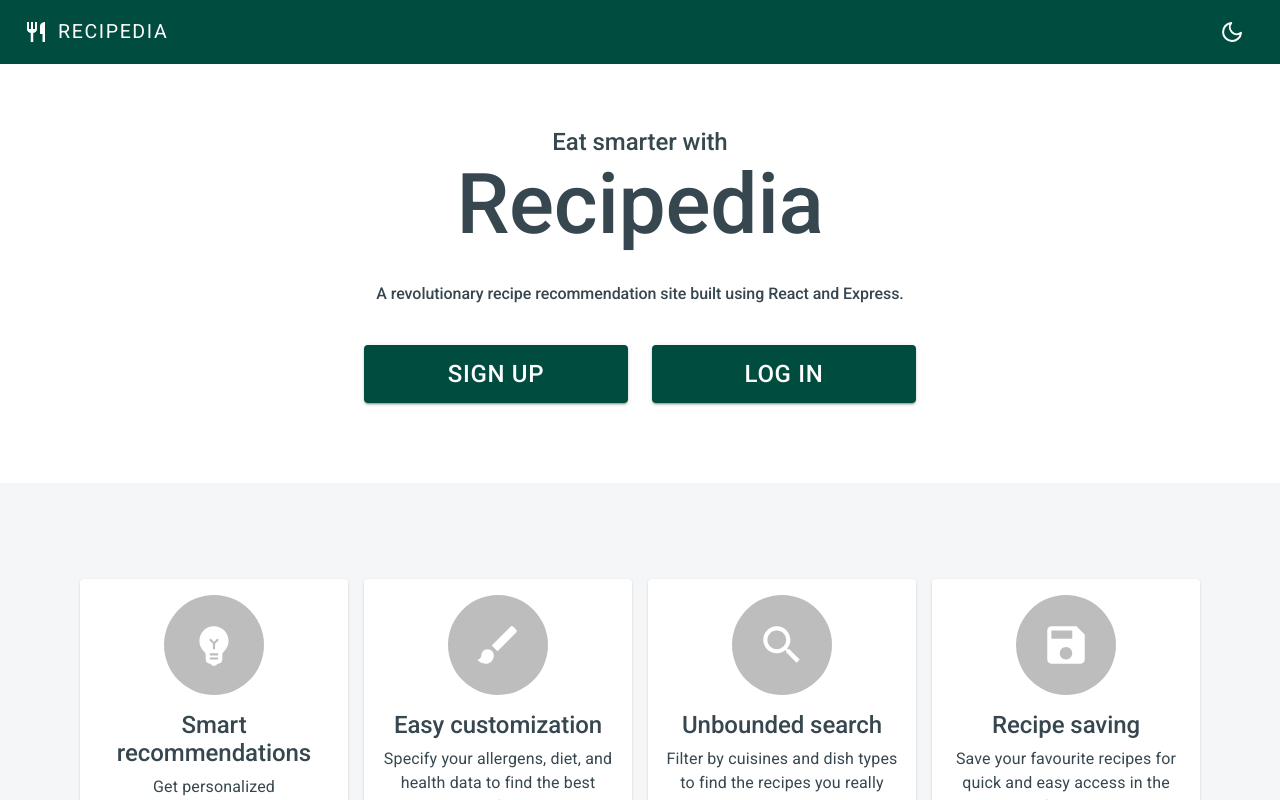
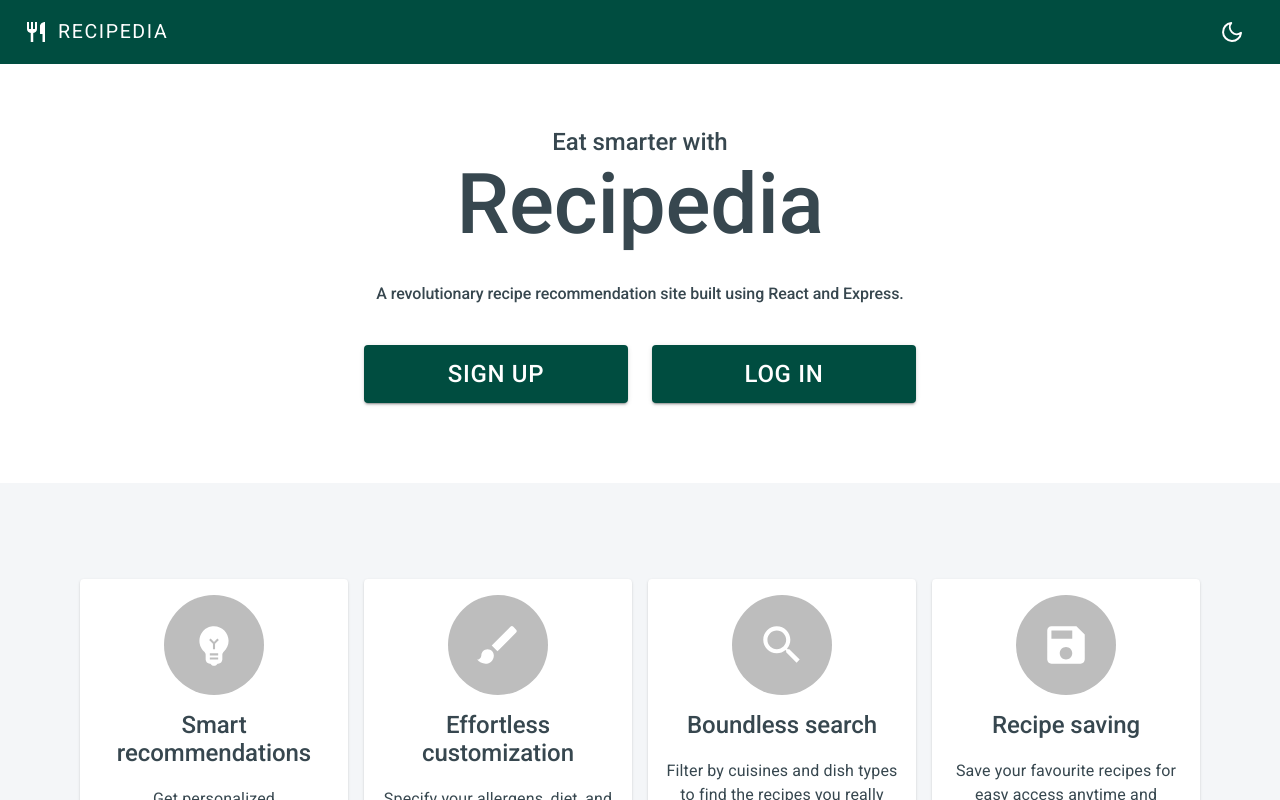
Before and after one commit to W8-Recipedia/Recipedia, a React (Create React App) app in the folder client/: page / in a window 1280 px wide. Built offline with nearby package versions, Linux system fonts and the light colour scheme.

Commit message:
Updates descriptions & adds further styling to cards

```diff
--- a/client/src/pages/landing/index.js
+++ b/client/src/pages/landing/index.js
@@ -58,6 +58,10 @@ const useStyles = makeStyles((theme) => ({
   },
   cardIcons: {
     fontSize: 50,
+  },
+  cardDescriptions: {
+    paddingTop: "12px",
+    textAlign: "center",
   },
   heroContent: {
     backgroundColor: theme.palette.background.paper,
@@ -181,7 +185,7 @@ const LandingView = ({ toggleDarkMode }) => {
                     Smart recommendations
                   </Typography>
 
-                  <Typography align="center">
+                  <Typography className={classes.cardDescriptions}>
                     Get personalized recommendations for your health &amp;
                     goals.
                   </Typography>
@@ -197,9 +201,9 @@ const LandingView = ({ toggleDarkMode }) => {
                     </Avatar>
                   </Box>
                   <Typography gutterBottom variant="h3" align="center">
-                    Easy customization
+                    Effortless customization
                   </Typography>
-                  <Typography align="center">
+                  <Typography className={classes.cardDescriptions}>
                     Specify your allergens, diet, and health data to find the
                     best meals for you!
                   </Typography>
@@ -215,10 +219,9 @@ const LandingView = ({ toggleDarkMode }) => {
                     </Avatar>
                   </Box>
                   <Typography gutterBottom variant="h3" align="center">
-                    Unbounded search
+                    Boundless search
                   </Typography>
-
-                  <Typography align="center">
+                  <Typography className={classes.cardDescriptions}>
                     Filter by cuisines and dish types to find the recipes you
                     really want to eat!
                   </Typography>
@@ -236,9 +239,9 @@ const LandingView = ({ toggleDarkMode }) => {
                   <Typography gutterBottom variant="h3" align="center">
                     Recipe saving
                   </Typography>
-                  <Typography align="center">
-                    Save your favourite recipes for quick and easy access in the
-                    future.
+                  <Typography className={classes.cardDescriptions}>
+                    Save your favourite recipes for easy access anytime and
+                    anywhere.
                   </Typography>
                 </Box>
               </Card>
```
